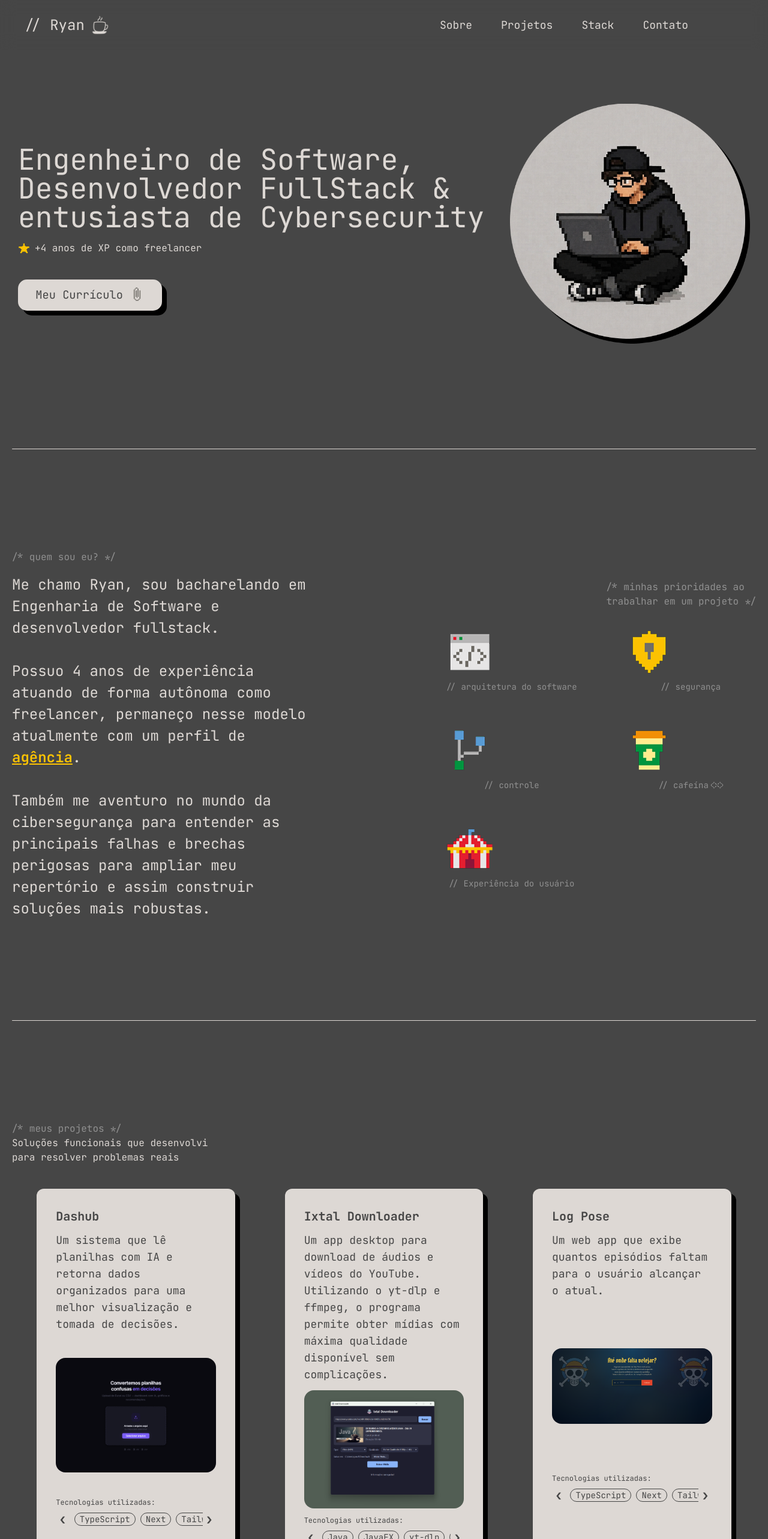
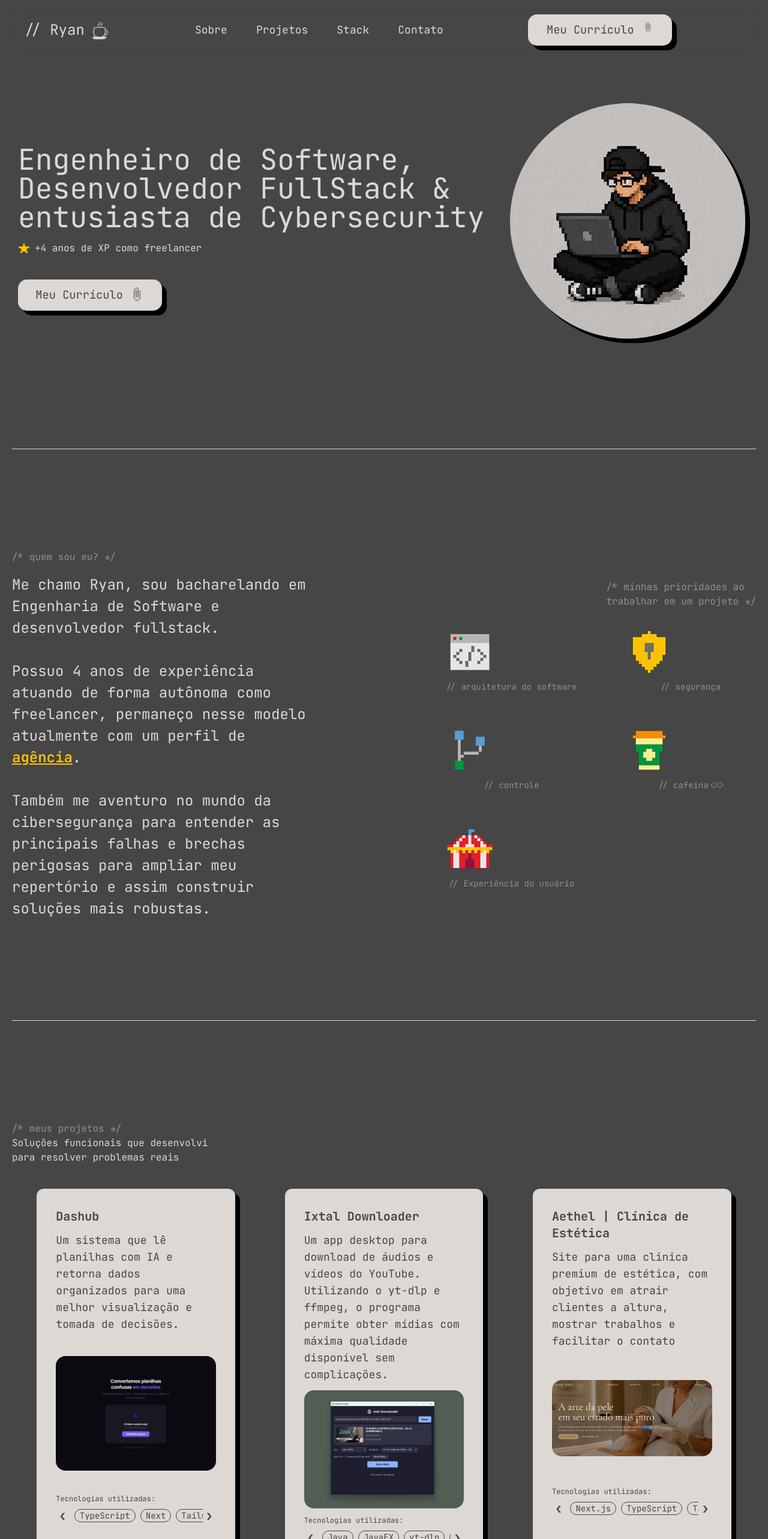
Before and after one commit to ryalee/ryalee.github.io, a Next.js app: page / in a window 1280 px wide. Shown: the top 2566 px of the page at 60% size. Built offline with nearby package versions, Linux system fonts and the light colour scheme.

Commit message:
novos projetos adicionados

```diff
--- a/app/page.tsx
+++ b/app/page.tsx
@@ -1,3 +1,4 @@
+import Botao from "@/components/Botao";
 import About from "@/sections/about";
 import Contact from "@/sections/contact";
 import Hero from "@/sections/hero";
@@ -47,6 +48,26 @@ export default function Home() {
             </a>
           </ul>
         </nav>
+
+        <a
+          href="/curriculo_ryan-alecrim-sodre.pdf"
+          target="_blank"
+          rel="noopener noreferrer"
+          className="flex justify-center md:justify-start w-[30%]"
+        >
+          <Botao
+            label="Meu Currículo"
+            icon={
+              <Image
+                src="/images/hero/attach.png"
+                alt="attach"
+                width={18}
+                height={18}
+              />
+            }
+            className="text-[11pt]"
+          />
+        </a>
 
         {/* <div className="flex items-center gap-2">
           <button>
--- a/data/projects.ts
+++ b/data/projects.ts
@@ -2,7 +2,8 @@ export const projects = [
   {
     id: 1,
     title: "Dashub",
-    description: "Um sistema que lê planilhas com IA e retorna dados organizados para uma melhor visualização e tomada de decisões.",
+    description:
+      "Um sistema que lê planilhas com IA e retorna dados organizados para uma melhor visualização e tomada de decisões.",
     github: "https://github.com/ryalee/dashub",
     webPlaceholder: "Ver na web",
     webLink: "https://dashub-xsl.vercel.app/",
@@ -15,37 +16,50 @@ export const projects = [
       "Node + Express",
       "Recharts",
       "jsPDF + html2canvas",
-      "Papa Parse"
-    ]
+      "Papa Parse",
+    ],
   },
   {
     id: 2,
     title: "Ixtal Downloader",
-    description: "Um app desktop para download de áudios e vídeos do YouTube. Utilizando o yt-dlp e ffmpeg, o programa permite obter mídias com máxima qualidade disponível sem complicações.",
+    description:
+      "Um app desktop para download de áudios e vídeos do YouTube. Utilizando o yt-dlp e ffmpeg, o programa permite obter mídias com máxima qualidade disponível sem complicações.",
     github: "https://github.com/ryalee/ixtal-video-downloader",
     webPlaceholder: "Instalação no GitHub",
-    // webLink: "",
     image: "/images/projects/ixtal-1.png",
-    stack: [
-      "Java",
-      "JavaFX",
-      "yt-dlp",
-      "ffmpeg"
-    ]
+    stack: ["Java", "JavaFX", "yt-dlp", "ffmpeg"],
   },
   {
     id: 3,
+    title: "Aethel | Clínica de Estética",
+    description:
+      "Site para uma clinica premium de estética, com objetivo em atrair clientes a altura, mostrar trabalhos e facilitar o contato",
+    github: "https://github.com/ryalee/maison-aethel",
+    webPlaceholder: "Ver na web",
+    webLink: "https://aethelestetica.vercel.app/",
+    image: "/images/projects/aethel.png",
+    stack: ["Next.js", "TypeScript", "Tailwind", "Framer Motion"],
+  },
+  {
+    id: 4,
     title: "Log Pose",
-    description: "Um web app que exibe quantos episódios faltam para o usuário alcançar o atual.",
+    description:
+      "Um web app que exibe quantos episódios faltam para o usuário alcançar o atual.",
     github: "https://github.com/ryalee/log-pose",
     webPlaceholder: "Ver na web",
     webLink: "https://log-pose-onepiece.vercel.app/",
     image: "/images/projects/logpose-1.png",
-    stack: [
-      "TypeScript",
-      "Next",
-      "Tailwind",
-      "Jikan API"
-    ]
-  }
-]
+    stack: ["TypeScript", "Next", "Tailwind", "Jikan API"],
+  },
+  {
+    id: 5,
+    title: "Raízes Imóveis",
+    description:
+      "Site para uma Imobiliária premium de imóveis rústicos e luxuosos. Visual moderno, profissional e com aspecto luxuoso e minimalista.",
+    github: "https://github.com/ryalee/raizesimoveis",
+    webPlaceholder: "Ver na web",
+    webLink: "https://raizesimoveis.vercel.app/",
+    image: "/images/projects/raizes.png",
+    stack: ["Next.js", "TypeScript", "Tailwind"],
+  },
+];
--- a/sections/projects.tsx
+++ b/sections/projects.tsx
@@ -15,7 +15,7 @@ function ProjectCard({ item }: { item: (typeof projects)[0] }) {
   };
 
   return (
-    <div className="flex flex-col justify-between mx-auto bg-textLight text-textDark p-8 gap-3 md:w-[80%] rounded-xl shadow-[8px_8px_0px_0px_rgba(0,0,0,1)] hover:scale-105 duration-500">
+    <div className="flex flex-col justify-between mx-auto bg-textLight text-textDark p-8 gap-3 md:w-[80%] rounded-xl shadow-[8px_8px_0px_0px_rgba(0,0,0,1)] hover:scale-105 duration-500 h-180">
       <div className="flex flex-col gap-3">
         <p className="md:text-xl font-bold">{item.title}</p>
         <p className="text-xs md:text-lg">{item.description}</p>
@@ -114,7 +114,7 @@ export default function Projects() {
         </p>
       </div>
 
-      <div className="md:grid md:grid-cols-3 mt-10 space-y-20 md:space-y-0 w-full">
+      <div className="md:grid md:grid-cols-3 mt-10 space-y-20 w-full">
         {projects.map((item) => (
           <ProjectCard key={item.id} item={item} />
         ))}
```
Also changed, not shown: public/images/projects/aethel.png (added), public/images/projects/raizes.png (added).
